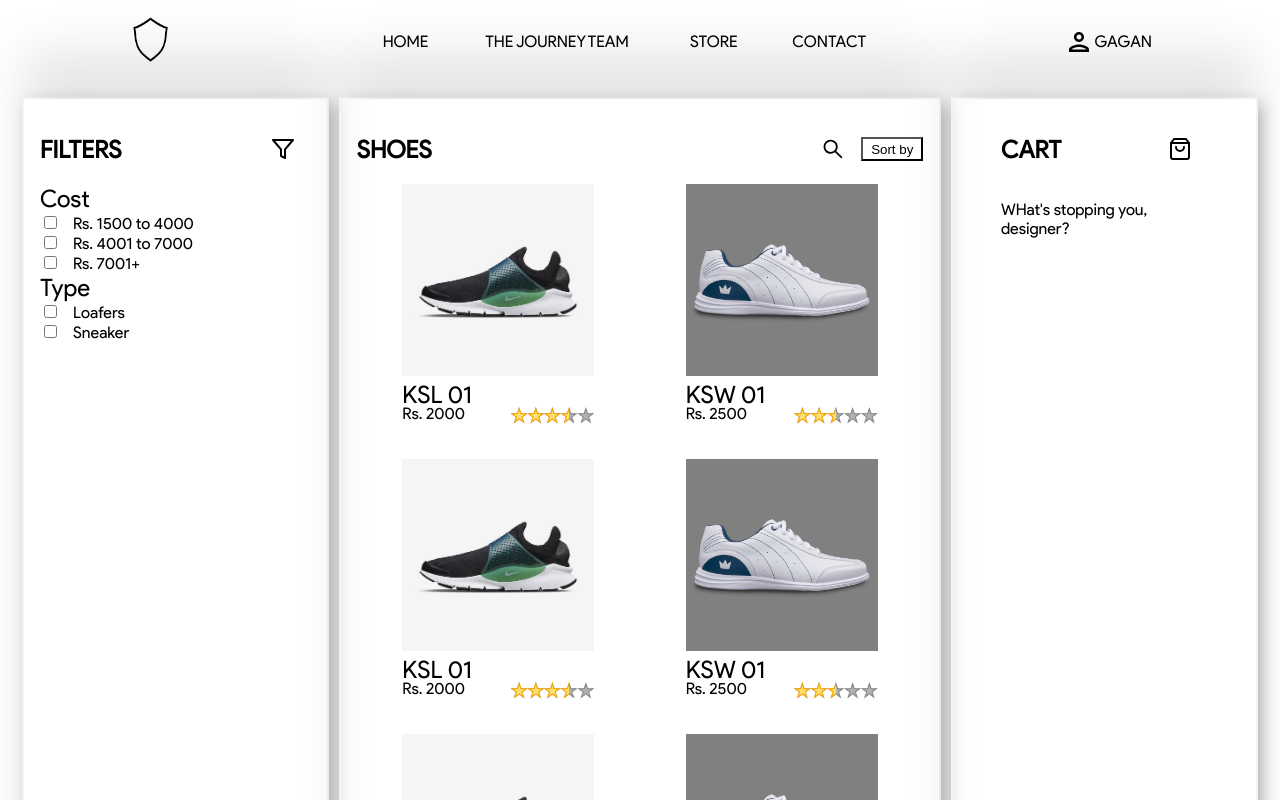
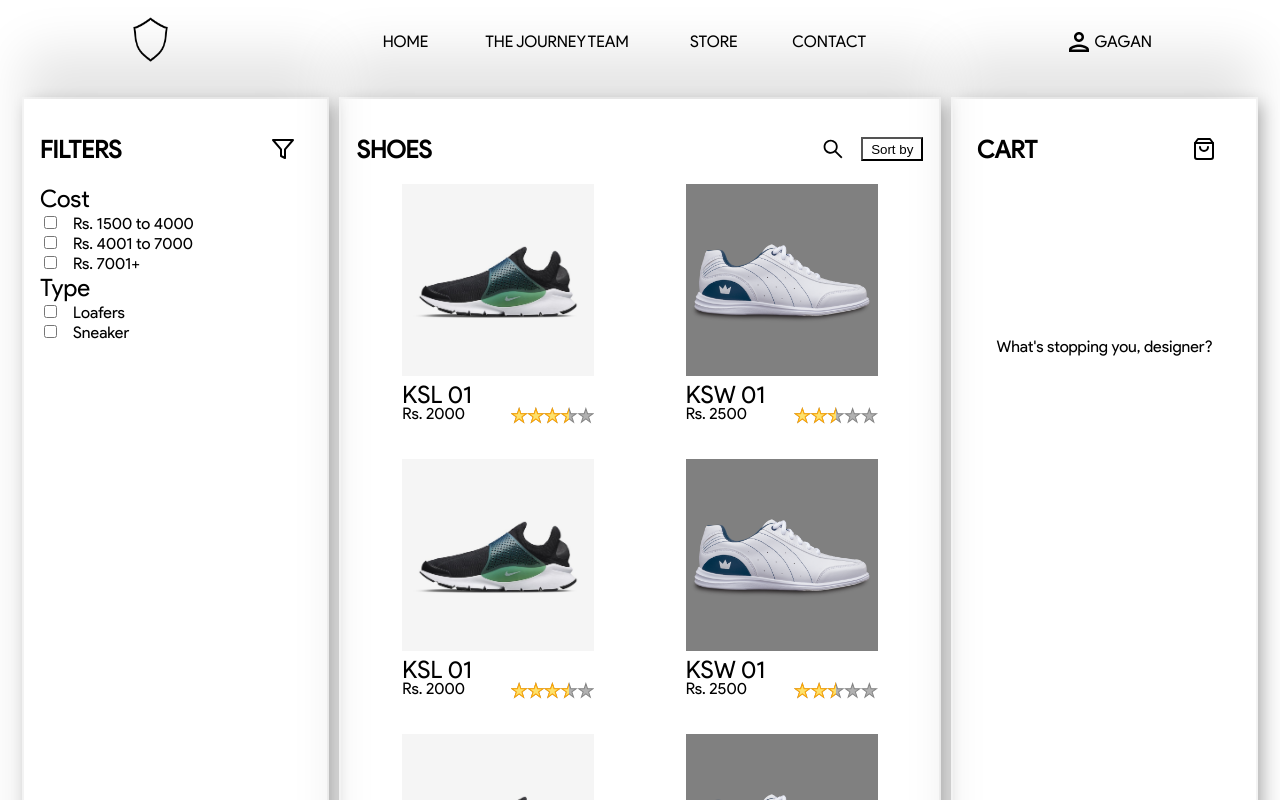
Before and after one commit to harshalini/RF-intern-task, a React (Create React App) app: page /store in a window 1280 px wide. Shown: the top 800 px of the page. Built offline with nearby package versions, Linux system fonts and the light colour scheme.

Commit message:
feat: cart

```diff
--- a/src/App.css
+++ b/src/App.css
@@ -2,7 +2,9 @@
 .App {
   text-align: center;
 }
-
+.body {
+  background-color: var(--white);
+}
 .App-logo {
   height: 40vmin;
   pointer-events: none;
--- a/src/components/cart.js
+++ b/src/components/cart.js
@@ -1,12 +1,32 @@
 import { FiShoppingBag } from "react-icons/fi"
+import { useCart } from "../context/cart-context"
+import { MdOutlineClose } from "react-icons/md"
+import { IoMdCloseCircleOutline } from "react-icons/io"
 export const Cart = () => {
+    const { cartState: { cart }, cartDispatch } = useCart();
     return (
         <div className="cart-div">
             <div className="product-nav">
                 <h2>CART</h2>
                 <FiShoppingBag className="product-icon" />
             </div>
-            <p>WHat's stopping you, designer?</p>
+            {cart?.length === 0? <div className="empty-cart">What's stopping you, designer?</div>:
+            <div>
+                {cart.map((p) => (
+                    <div className="cart-flex" key={p._id}>
+                        <IoMdCloseCircleOutline className="cross-btn"
+                        onClick={() => cartDispatch({ type: "REMOVE_FROM_CART", payload: p })}
+                        />
+                        <img src={`../.${p.productImg}`} className="product-img design-img"/>
+                        <div className="product-info">
+                            <span>{p.productName}</span>
+                            <span>By KICKUPS and you</span>
+                            <span>Rs. {p.cost}/-</span>
+                        </div>
+                    </div>
+                ))}
+            </div>
+            }
         </div>
     )
 }
--- /dev/null
+++ b/src/context/cart-context.js
@@ -0,0 +1,16 @@
+import { createContext, useContext, useReducer } from "react";
+import { cartReducer } from "../reducers/cart-reducer";
+
+const cartContext = createContext();
+
+const CartProvider = ({ children }) => {
+    const [cartState, cartDispatch] = useReducer(cartReducer, { cart: [] })
+    return (
+        <cartContext.Provider value={{ cartState, cartDispatch }}>
+            {children}
+        </cartContext.Provider>
+    )
+}
+const useCart = () => useContext(cartContext)
+
+export { useCart, CartProvider }
--- a/src/index.js
+++ b/src/index.js
@@ -4,11 +4,14 @@ import './index.css';
 import App from './App';
 import reportWebVitals from './reportWebVitals';
 import { BrowserRouter as Router } from "react-router-dom"
+import { CartProvider } from './context/cart-context';
 const root = ReactDOM.createRoot(document.getElementById('root'));
 root.render(
   <React.StrictMode>
     <Router>
-      <App />
+      <CartProvider>
+        <App />
+      </CartProvider>
     </Router>
   </React.StrictMode>
 );
--- a/src/pages/single-product.js
+++ b/src/pages/single-product.js
@@ -2,6 +2,7 @@ import { useParams } from "react-router-dom"
 import { Products } from "../db/products";
 import { Cart, Navbar } from "../components";
 import { MdExpandLess } from "react-icons/md"
+import { useCart } from "../context/cart-context";
 export const SingleProduct = () => {
     const { productID } = useParams();
     function getProductDetails(products, productID) {
@@ -9,6 +10,8 @@ export const SingleProduct = () => {
     }
     const foundProduct = getProductDetails(Products, productID);
     const { productName, productImg, rating, reviews, cost } = foundProduct || {};
+
+    const { cartDispatch } = useCart();
 
     const customAngle = ["Front", "Middle", "Back", "Sole"]
     const designImg = ["../../assets/black-img.jpg", "../../assets/blue-img.jpg", "../../assets/white-img.jpg"]
@@ -33,7 +36,7 @@ export const SingleProduct = () => {
                             </div>
                         </div>
                         <div className="design-grid">
-                            <div><img src={`../.${productImg}`} className="product-img" alt="image" /></div>
+                            <div><img src={`../.${productImg}`} className="product-img design-img" alt="image" /></div>
                             <div className="product-info">
                                 <span className="single-prod-name">{productName}</span>
                                 <span>By KICKUPS and you</span>
@@ -45,7 +48,7 @@ export const SingleProduct = () => {
                                 <span>Rs. {cost}/-</span>
                                 <small>Get an offer</small>
                             </div>
-                            <div><img src={`../.${productImg}`} className="product-img" alt="image" /></div>
+                            <div><img src={`../.${productImg}`} className="product-img design-img" alt="image" /></div>
                             <div className="custom-column">
                                 {customAngle.map((item) => (
                                     <div className="wrapper">
@@ -56,7 +59,7 @@ export const SingleProduct = () => {
                                                     <input type="checkbox" class="checkbox" />
                                                     <div class="option_inner">
                                                         <div class="tickmark"></div>
-                                                        <img src={image} className="product-img" alt="image" />
+                                                        <img src={image} className="product-img small-img" alt="image" />
                                                     </div>
                                                 </label>
                                             ))}
@@ -71,15 +74,25 @@ export const SingleProduct = () => {
                                                 <input type="checkbox" class="checkbox" />
                                                 <div class="option_inner">
                                                     <div class="tickmark"></div>
-                                                    <img src={image} className="product-img" alt="image" />
+                                                    <img src={image} className="product-img small-img" alt="image" />
                                                 </div>
                                             </label>
                                         ))}
                                     </div>
                                 </div>
                             </div>
-                            <div><img src={`../.${productImg}`} className="product-img" alt="image" /></div>
+                            <div><img src={`../.${productImg}`} className="product-img design-img" alt="image" /></div>
                         </div>
+                    </div>
+                    <div className="product-actions">
+                        <button className="btn share-btn">Share design</button>
+                    <button
+                        className="btn addCart-btn"
+                        onClick={() => {
+                            cartDispatch({ type: "ADD_TO_CART", payload: foundProduct })
+                        }}>
+                        Add to cart
+                    </button>
                     </div>
                 </div>
                 <div className="product-box cart-box">
--- a/src/pages/store.js
+++ b/src/pages/store.js
@@ -9,7 +9,7 @@ export const Store = () => {
                 <div className="product-box filter-box">
                     <div className="product-nav">
                         <h2>FILTERS</h2>
-                        <FiFilter className="product-icon"/>
+                        <FiFilter className="product-icon" />
                     </div>
                     <div className="product-filters">
                         <CostFilter />
@@ -17,7 +17,6 @@ export const Store = () => {
                     </div>
                 </div>
                 <ProductCard />
-
                 <div className="product-box cart-box">
                     <Cart />
                 </div>
--- /dev/null
+++ b/src/reducers/cart-reducer.js
@@ -0,0 +1,16 @@
+export const cartReducer = (state, action) => {
+    switch (action.type) {
+        case "ADD_TO_CART":
+            return {
+                ...state,
+                cart: [...state.cart, action.payload ]
+            };
+        case "REMOVE_FROM_CART":
+            return {
+                ...state,
+                cart: state.cart.filter((c) => c._id !== action.payload._id)
+            };
+        default:
+            return state;
+    }
+};
--- a/src/styles/app-styles.css
+++ b/src/styles/app-styles.css
@@ -2,3 +2,4 @@
 @import url(./journey.css);
 @import url(./store.css);
 @import url(./single-product.css);
+@import url(./cart.css);
--- /dev/null
+++ b/src/styles/cart.css
@@ -0,0 +1,35 @@
+/* CART */
+.cart-flex {
+    display: flex;
+    width: 100%;
+    justify-content: space-between;
+    margin-bottom: 1rem;
+}
+
+.btn {
+    border: solid 2px var(--black);
+    padding: 0.2rem 0.5rem;
+}
+.share-btn {
+    background: none;
+    margin-right: 1rem;
+}
+
+.addCart-btn {
+    background: var(--black);
+    color: var(--white);
+}
+
+.cross-btn {
+    position: absolute;
+    margin-top: -0.5rem;
+    margin-left: -0.5rem;
+    font-size: 1.2rem;
+    color: red;
+}
+.empty-cart {
+    display: flex;
+    justify-content: center;
+    margin-top: 60%;
+    align-items: center;
+}
--- a/src/styles/single-product.css
+++ b/src/styles/single-product.css
@@ -20,8 +20,6 @@
 .single-product-heading span {
     font-size: 1.6rem;
 }
-
-
 .design-flex {
     display: flex;
 }
@@ -30,7 +28,6 @@
 .product-info {
     display: flex;
     flex-direction: column;
-
 }
 
 .single-product {
@@ -50,7 +47,7 @@
     grid-template-rows: repeat(3, 32%);
 }
 
-.design-grid .product-img {
+.design-img {
     width: 9.5rem;
     height: 8rem;
 
@@ -81,7 +78,7 @@
     font-weight: 700;
 }
 /* CHECKBOX */
-.container {
+.container, .product-actions {
     display: flex;
     flex-wrap: wrap;
     justify-content: center;
@@ -113,7 +110,7 @@
 }
 
 
-.option_inner img {
+.small-img {
     height: 35px !important;
     width: 35px !important;
     border: solid 1px var(--black);
--- a/src/styles/store.css
+++ b/src/styles/store.css
@@ -72,11 +72,9 @@
 .filter-box, .cart-box {
     flex-basis: 22%;
 }
-
 .cart-div {
-    padding: 0 2rem;
+    padding: 0 0.5rem;
 }
-
 .product-name {
     font-size: 1.5rem;
     font-weight: 500;
```
